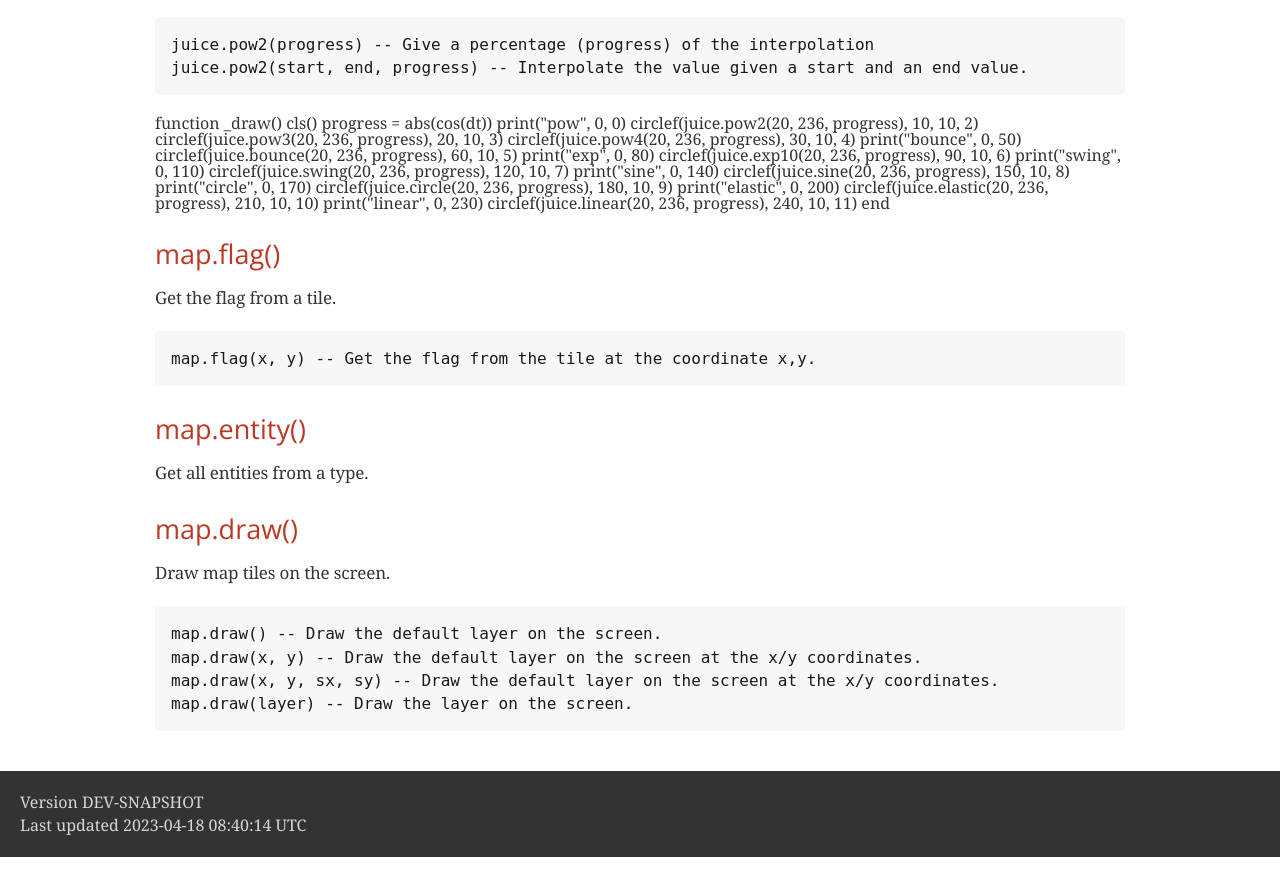
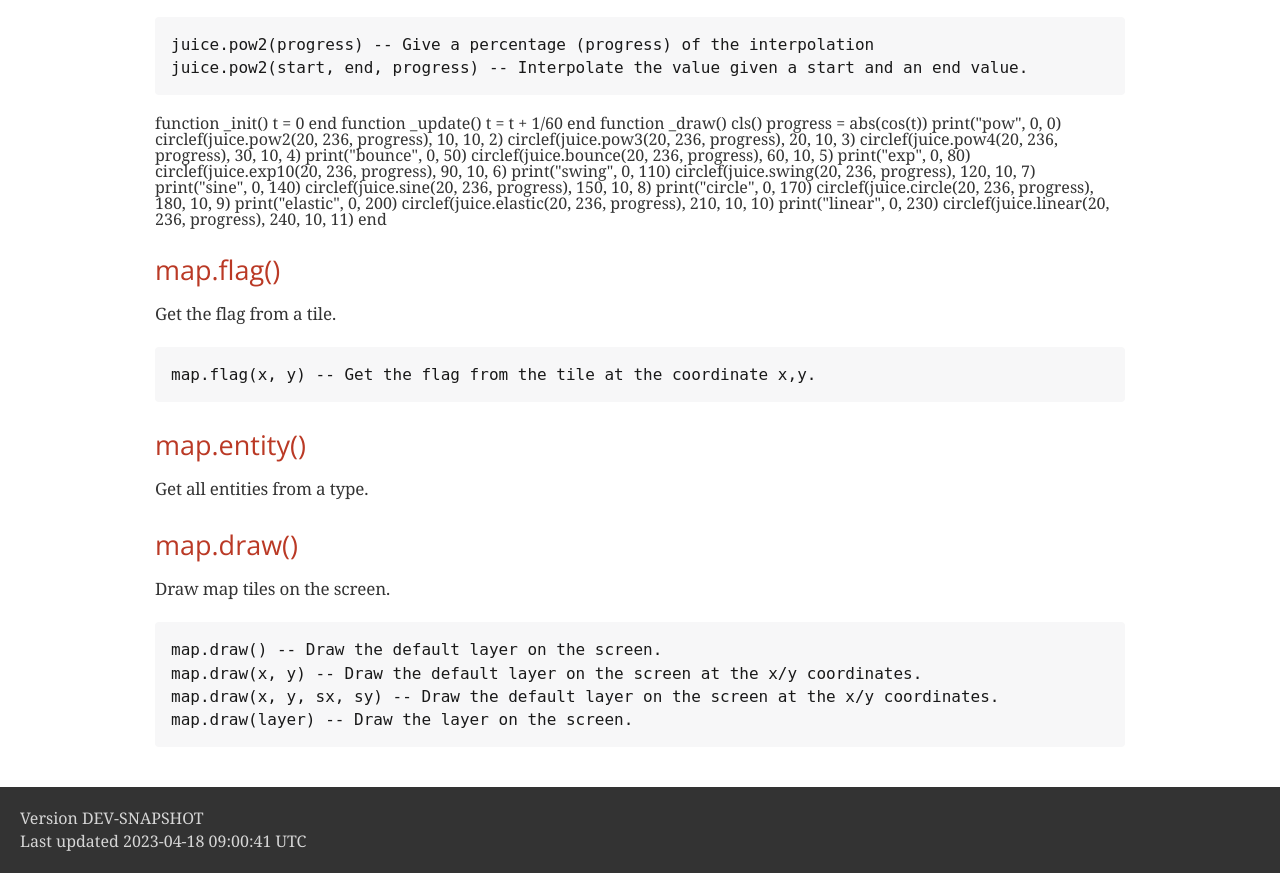
Before and after one commit to minigdx/tiny, a plain HTML site: page dependencies/tiny-api.html in a window 1280 px wide. Shown: the part 1432-2305 px from the top of the page. Drawn offline with nearby package versions, Linux system fonts and the light colour scheme; a web font is replaced by a local one.

Commit message:
deploy: 74cbfe601d0eeac81f6db25c9c585dcf93256d2c

```diff
--- a/dependencies/tiny-api.html
+++ b/dependencies/tiny-api.html
@@ -572,9 +572,17 @@ juice.pow2(start, end, progress) -- Interpolate the value given a start and an e
 </div>
 <tiny-editor>
 
+function _init()
+  t = 0
+end
+
+function _update()
+  t = t + 1/60
+end
+
 function _draw()
   cls()
-  progress = abs(cos(dt))
+  progress = abs(cos(t))
 
   print("pow", 0, 0)
   circlef(juice.pow2(20, 236, progress), 10, 10, 2)
@@ -644,7 +652,7 @@ map.draw(layer) -- Draw the layer on the screen.</code></pre>
 <div id="footer">
 <div id="footer-text">
 Version DEV-SNAPSHOT<br>
-Last updated 2023-04-18 08:40:14 UTC
+Last updated 2023-04-18 09:00:41 UTC
 </div>
 </div>
 </body>
```
Also changed, not shown: index.html (+10 -2 lines).
